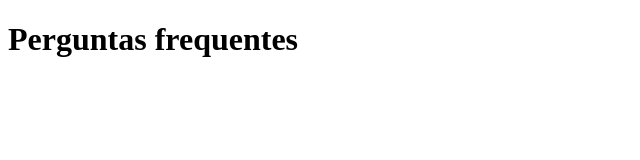
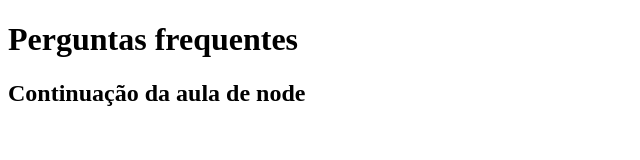
Before and after one commit to WanderckleyOliveira/auloNode01, a website: page perguntas.html in a window 1280 px wide. Shown: the whole page, without its empty margins (0-640 px from the left). Drawn offline with Linux system fonts and the light colour scheme.

Commit message:
continuação da aula de node

```diff
--- a/perguntas.html
+++ b/perguntas.html
@@ -9,6 +9,7 @@
 
 <body>
     <h1>Perguntas frequentes</h1>
+    <h2>Continuação da aula de node</h2>
 </body>
 
 </html>
```
